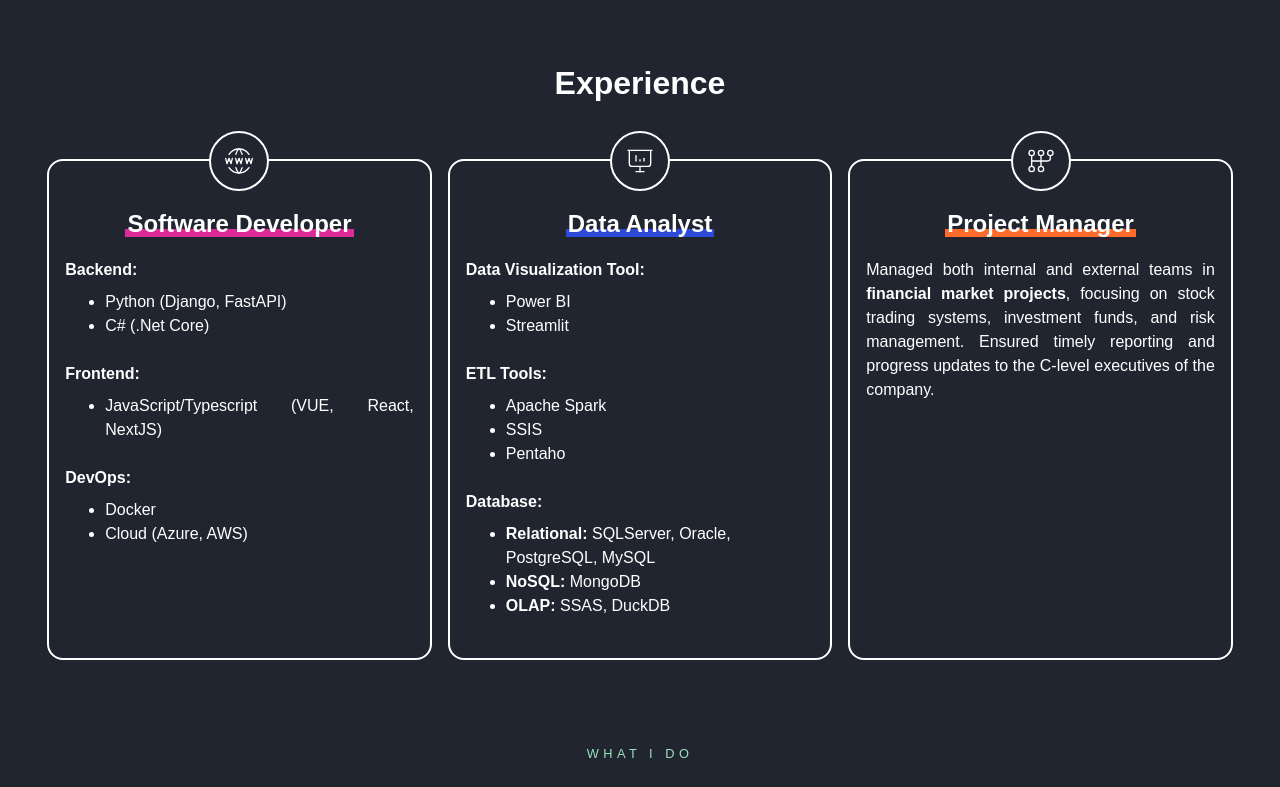
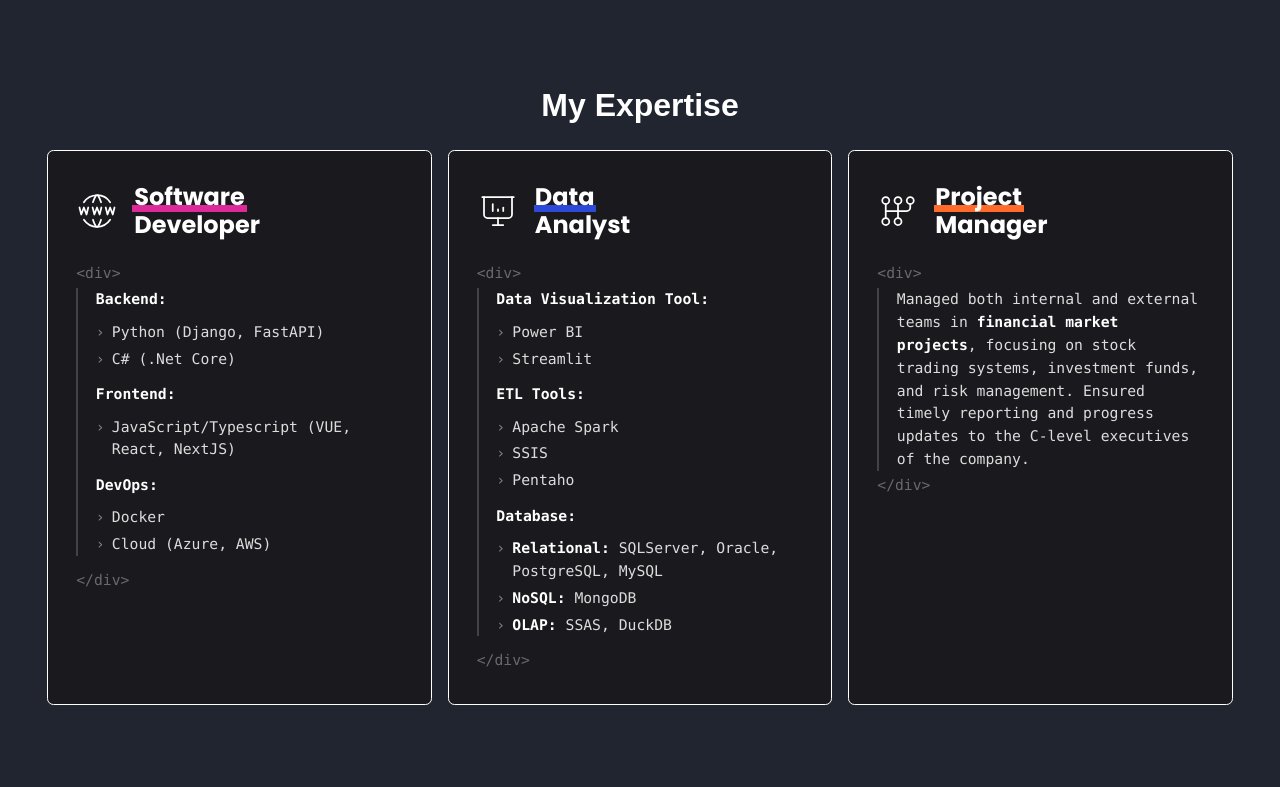
Before and after one commit to GustavoRizzo/my-resume, a React (Vite) app: page / in a window 1280 px wide. Shown: the part 720-1507 px from the top of the page. Built offline with nearby package versions, Linux system fonts and the light colour scheme; a web font is replaced by a local one.

Commit message:
Hidding Expertise v1 and v2

```diff
--- a/src/pages/ListExpertises/index.tsx
+++ b/src/pages/ListExpertises/index.tsx
@@ -1,13 +1,7 @@
-import SectionExpertises from '../../components/SectionExpertises/SectionExpertises';
-import SectionExpertisesV2 from '../../components/SectionExpertisesV2/SectionExpertisesV2';
 import SectionExpertisesV3 from '../../components/SectionExpertisesV3/SectionExpertisesV3';
 
 export default function ListExpertises() {
     return (
-      <>
-        <SectionExpertises />
-        <SectionExpertisesV2 />
-        <SectionExpertisesV3 />
-      </>
+      <SectionExpertisesV3 />
     );
   }
```
